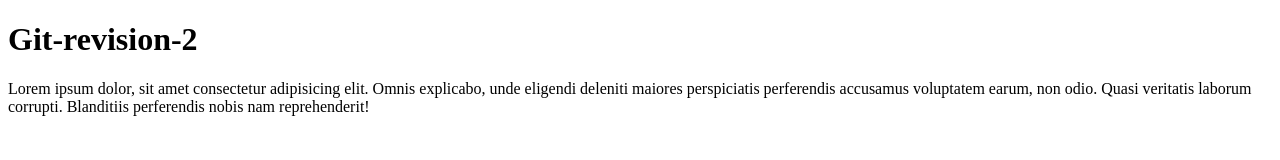
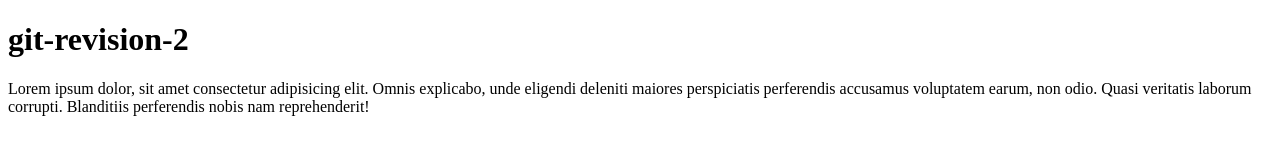
Before and after one commit to halmel/git.revision-2, a plain HTML site: page index.html in a window 1280 px wide. Drawn offline with Linux system fonts and the light colour scheme.

Commit message:
tezezere

```diff
--- a/index.html
+++ b/index.html
@@ -7,7 +7,7 @@
     <title>Document</title>
 </head>
 <body>
-    <h1>Git-revision-2</h1>
+    <h1>git-revision-2</h1>
     <p>Lorem ipsum dolor, sit amet consectetur adipisicing elit. Omnis explicabo, unde eligendi deleniti maiores perspiciatis perferendis accusamus voluptatem earum, non odio. Quasi veritatis laborum corrupti. Blanditiis perferendis nobis nam reprehenderit!</p>
 
 </body>
```
